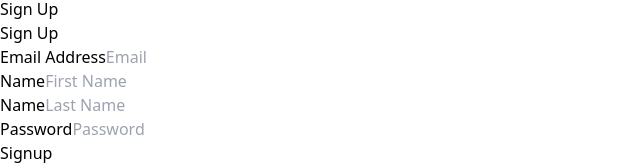
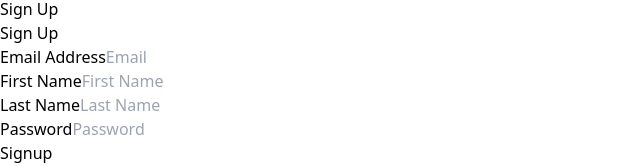
Before and after one commit to Azeem46/MEMO, a React (Vite) app in the folder frontend/: page /register in a window 1280 px wide. Shown: the part 231-397 px from the top of the page, without its empty margins (0-640 px from the left). Built offline with nearby package versions, Linux system fonts and the light colour scheme.

Commit message:
added react toastify and corrected ui for login screen

```diff
--- a/frontend/package.json
+++ b/frontend/package.json
@@ -19,6 +19,7 @@
     "react-query": "^3.39.3",
     "react-redux": "^9.1.2",
     "react-router-dom": "^6.26.1",
+    "react-toastify": "^10.0.5",
     "redux": "^5.0.1",
     "redux-persist": "^6.0.0"
   },
--- a/frontend/src/App.jsx
+++ b/frontend/src/App.jsx
@@ -1,5 +1,7 @@
 import Header from './components/Header';
 import { Outlet } from 'react-router-dom';
+import { ToastContainer } from 'react-toastify';
+import 'react-toastify/dist/ReactToastify.css';
 import './index.css';
 
 const App = () => {
@@ -7,6 +9,7 @@ const App = () => {
   return (
     <>
       <Header />
+     <ToastContainer position="top-right" autoClose={5000} hideProgressBar={false} newestOnTop={false} closeOnClick rtl={false} pauseOnFocusLoss draggable pauseOnHover />
       <div className="my-2 mx-auto max-w-screen-lg px-4">
       <Outlet />
       </div>
--- a/frontend/src/screens/LoginScreen.jsx
+++ b/frontend/src/screens/LoginScreen.jsx
@@ -1,10 +1,9 @@
-import React, {useState} from 'react'
-import { Link, useNavigate } from 'react-router-dom'
+import React, { useState } from 'react';
+import { Link, useNavigate } from 'react-router-dom';
 import { useLoginMutation } from '../api/autApi';
+import { toast } from 'react-toastify';
+
 const LoginScreen = () => {
-    const [password, setPassword] = useState('');
-    const [email, setEmail] = useState('');
-
     const [formData, setFormData] = useState({ email: '', password: '' });
     const { mutate: login, isLoading, error } = useLoginMutation();
     const navigate = useNavigate();
@@ -13,15 +12,19 @@ const LoginScreen = () => {
         setFormData({ ...formData, [e.target.name]: e.target.value });
     };
 
-
     const handleSubmit = (e) => {
         e.preventDefault();
         login(formData, {
             onSuccess: () => {
+                toast.success('Logged in successfully!');
                 navigate('/');
             },
+            onError: () => {
+                toast.error('Login failed. Please try again.');
+            }
         });
     };
+
     return (
         <div className="max-w-md mx-auto bg-white p-8 shadow-md rounded-lg">
             <h1 className="text-2xl font-bold mb-6 text-center">Sign In</h1>
@@ -38,6 +41,7 @@ const LoginScreen = () => {
                         onChange={handleChange}
                         placeholder="Email"
                         required
+                        className="mt-1 block w-full p-2 border border-gray-300 rounded-md shadow-sm focus:ring-blue-500 focus:border-blue-500"
                     />
                 </div>
 
@@ -52,6 +56,7 @@ const LoginScreen = () => {
                         onChange={handleChange}
                         placeholder="Password"
                         required
+                        className="mt-1 block w-full p-2 border border-gray-300 rounded-md shadow-sm focus:ring-blue-500 focus:border-blue-500"
                     />
                 </div>
 
@@ -67,15 +72,13 @@ const LoginScreen = () => {
                 {error && <p>{error.response.data.message}</p>}
             </form>
 
-
             <div className="py-4 text-center">
                 <p>
                     New Customer? <Link to="/register" className="text-blue-600 hover:underline">Register</Link>
                 </p>
             </div>
         </div>
+    );
+};
 
-  )
-}
-
-export default LoginScreen
+export default LoginScreen;
--- a/frontend/src/screens/RegisterScreen.jsx
+++ b/frontend/src/screens/RegisterScreen.jsx
@@ -1,12 +1,9 @@
-import React, {useState} from 'react'
-import { Link, useNavigate } from 'react-router-dom'
+import React, { useState } from 'react';
+import { Link, useNavigate } from 'react-router-dom';
 import { useRegisterMutation } from '../api/autApi';
+import { toast } from 'react-toastify';
+
 const RegisterScreen = () => {
-const [email, setEmail] = useState('');
-    const [name, setName] = useState('');
-    // const [password, setPassword] = useState('');
-
-
     const [formData, setFormData] = useState({ firstName: '', lastName: '', email: '', password: '' });
     const { mutate: signup, isLoading, error } = useRegisterMutation();
     const navigate = useNavigate();
@@ -19,10 +16,15 @@ const [formData, setFormData] = useState({ firstName: '', lastName: '', email: '
         e.preventDefault();
         signup(formData, {
             onSuccess: () => {
+                toast.success('Registered successfully!');
                 navigate('/');
             },
+            onError: () => {
+                toast.error('Registration failed. Please try again.');
+            }
         });
     };
+
     return (
         <div className="max-w-md mx-auto mt-8 p-6 bg-white shadow-md rounded-md">
             <h1 className="text-2xl font-bold mb-4">Sign Up</h1>
@@ -43,8 +45,8 @@ const [formData, setFormData] = useState({ firstName: '', lastName: '', email: '
                 </div>
 
                 <div className="mb-4">
-            <label htmlFor="name" className="block text-sm font-medium text-gray-700">
-                Name
+                    <label htmlFor="firstName" className="block text-sm font-medium text-gray-700">
+                        First Name
                     </label>
                     <input
                         type="text"
@@ -56,9 +58,10 @@ const [formData, setFormData] = useState({ firstName: '', lastName: '', email: '
                         className="mt-1 block w-full p-2 border border-gray-300 rounded-md shadow-sm focus:ring-blue-500 focus:border-blue-500"
                     />
                 </div>
+
                 <div className="mb-4">
-            <label htmlFor="name" className="block text-sm font-medium text-gray-700">
-                Name
+                    <label htmlFor="lastName" className="block text-sm font-medium text-gray-700">
+                        Last Name
                     </label>
                     <input
                         type="text"
@@ -86,7 +89,6 @@ const [formData, setFormData] = useState({ firstName: '', lastName: '', email: '
                     />
                 </div>
 
-
                 <button
                     type="submit"
                     className="w-full bg-blue-600 text-white p-2 rounded-md shadow-md hover:bg-blue-700 focus:outline-none focus:ring-2 focus:ring-blue-500 mt-4"
@@ -101,7 +103,7 @@ const [formData, setFormData] = useState({ firstName: '', lastName: '', email: '
                 </div>
             </form>
         </div>
-  )
-}
+    );
+};
 
-export default RegisterScreen
+export default RegisterScreen;
```
Also changed, not shown: 1 other file (tests, documents, lock files or other folders). Lines whose indentation alone changed are shown as unchanged.
